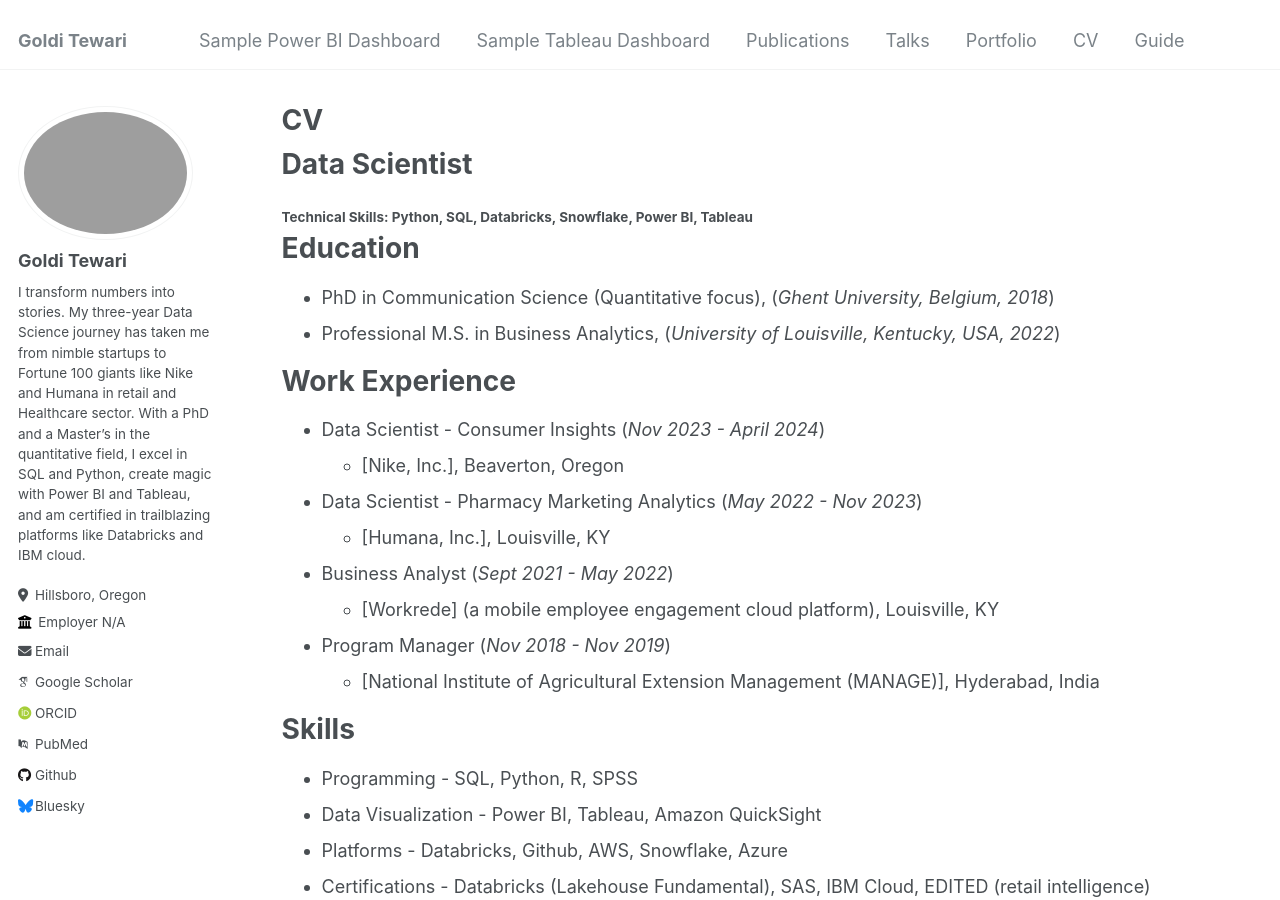
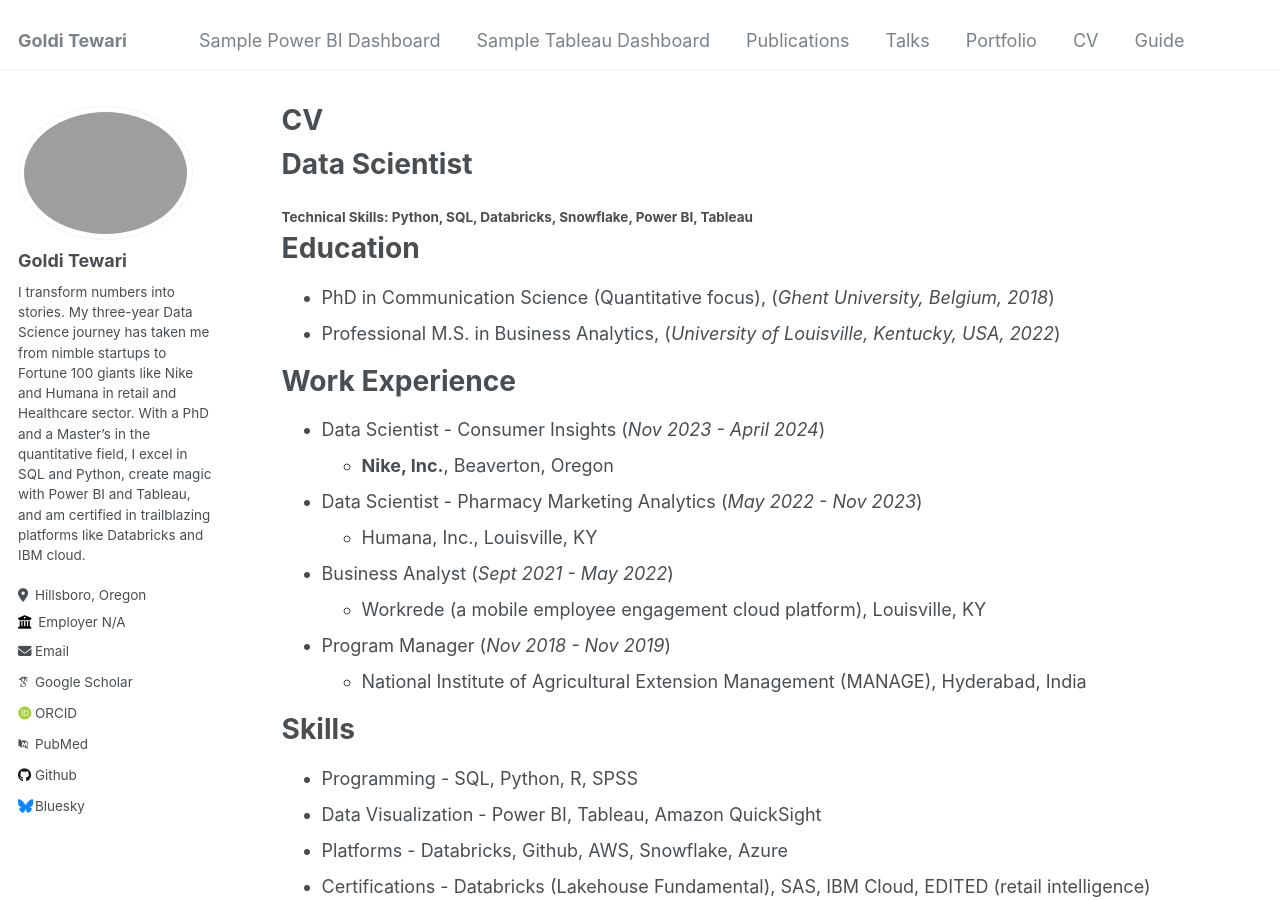
Before and after one commit to golditewari9/golditewari.github.io, a Jekyll site: the page built from _pages/cv.md, in a window 1280 px wide and 900 px high. Built offline with Jekyll 4.4.1, drawn with Linux system fonts in a browser that asks for light colours; some web fonts are replaced.

Commit message:
Update cv.md

```diff
--- a/_pages/cv.md
+++ b/_pages/cv.md
@@ -20,16 +20,16 @@ Education
 Work Experience
 ======
 * Data Scientist - Consumer Insights                                                      (_Nov 2023 - April 2024_)
-  * [Nike, Inc.], Beaverton, Oregon
+  * **Nike, Inc.**, Beaverton, Oregon
 
 * Data Scientist - Pharmacy Marketing Analytics                                           (_May 2022 - Nov 2023_)
-  * [Humana, Inc.], Louisville, KY
+  * Humana, Inc., Louisville, KY
 
 * Business Analyst                                                                        (_Sept 2021 - May 2022_)
-  * [Workrede] (a mobile employee engagement cloud platform), Louisville, KY
+  * Workrede (a mobile employee engagement cloud platform), Louisville, KY
 
 * Program Manager                                                                         (_Nov 2018 - Nov 2019_)
-  * [National Institute of Agricultural Extension Management (MANAGE)], Hyderabad, India
+  * National Institute of Agricultural Extension Management (MANAGE), Hyderabad, India
 
 Skills
 ======
```
